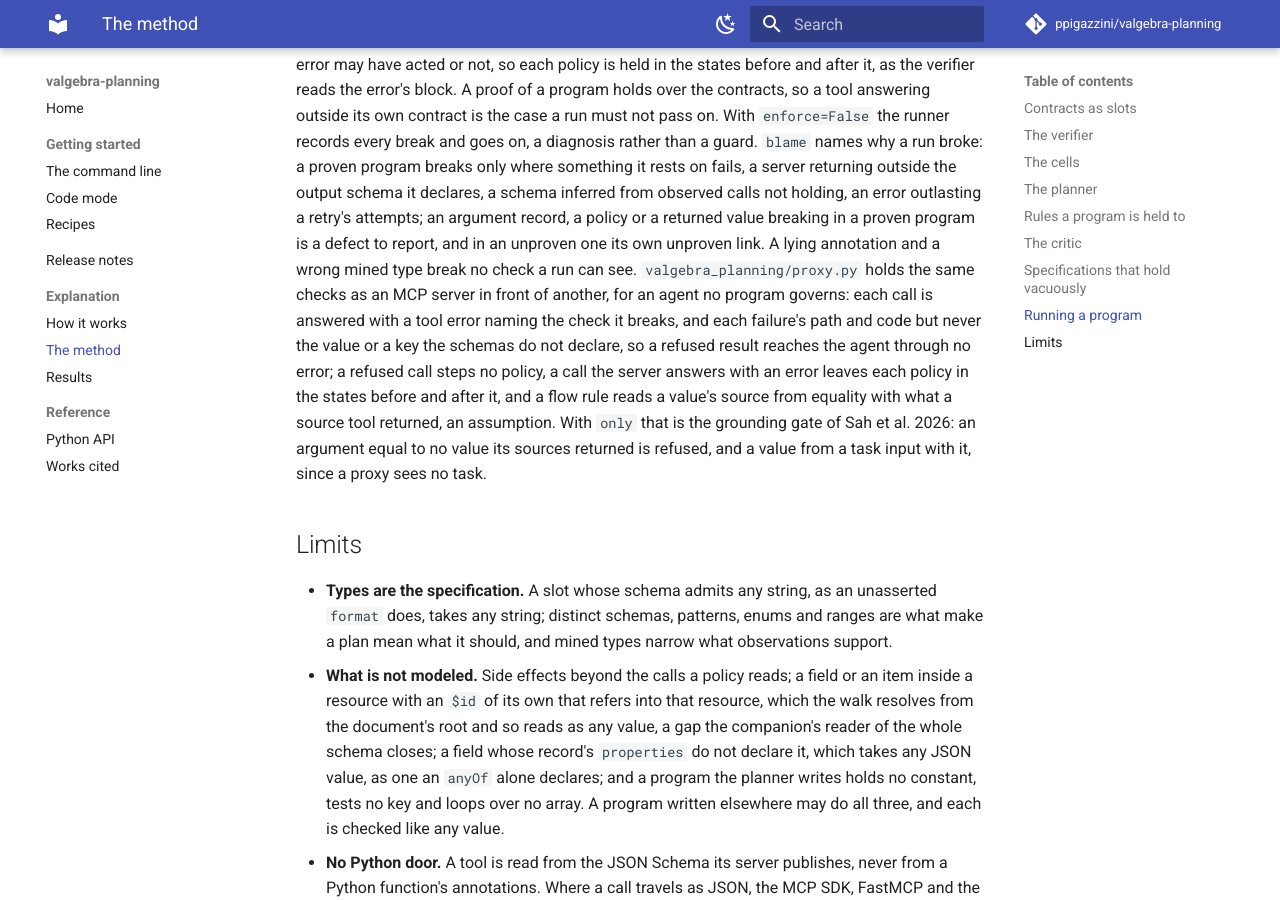
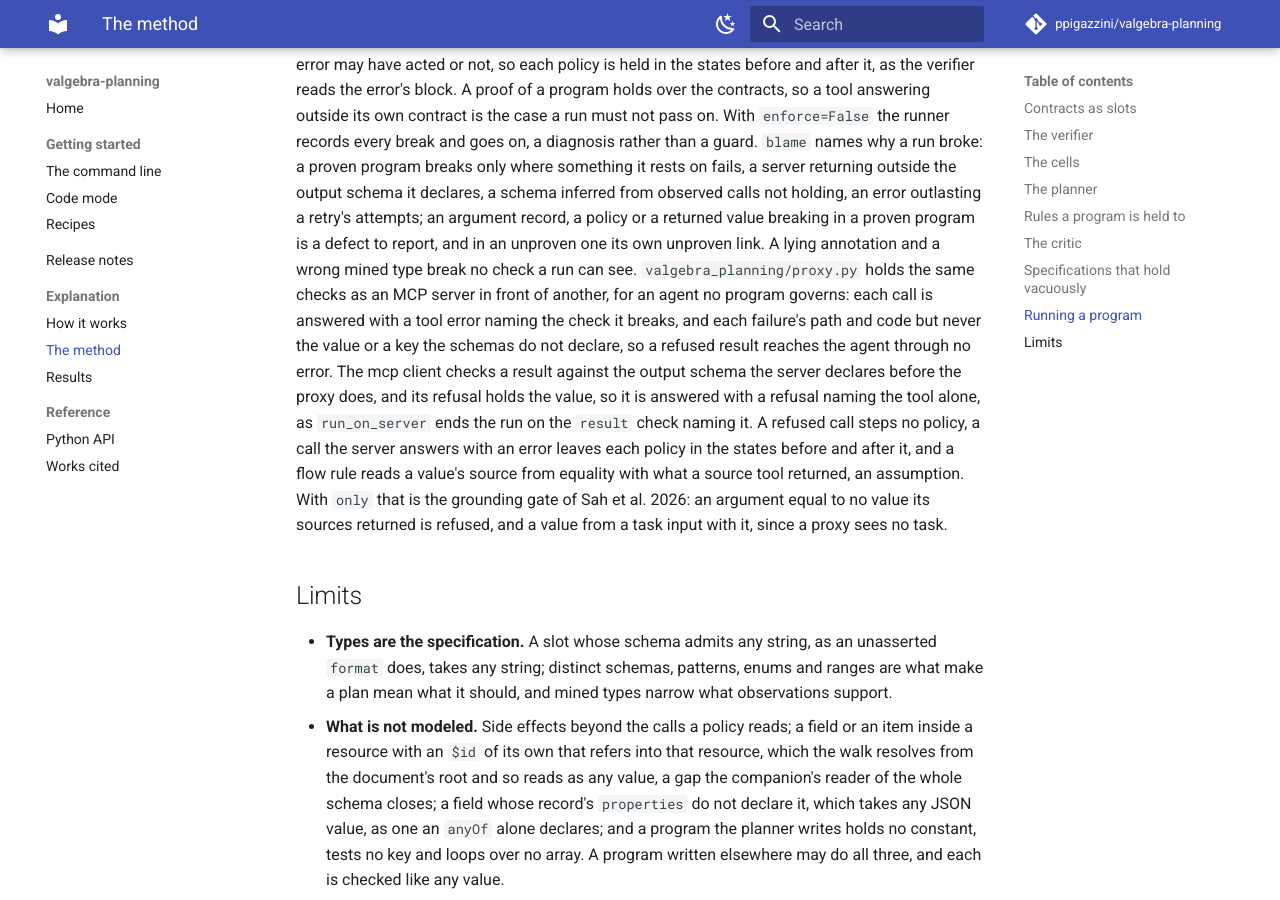
Before and after one commit to ppigazzini/valgebra-planning, an MkDocs documentation site: the page built from docs/method.md, in a window 1280 px wide and 900 px high, scrolled down 5298 px. Built offline with MkDocs 1.6.1 and Material for MkDocs 9.7.7, drawn with Linux system fonts in a browser that asks for light colours; comment, search, counter and statistics services are not loaded.

Commit message:
servers: a result the mcp client refuses is the result check
The mcp client checks a result against the output schema its server declares before
handing it back, and raises a `RuntimeError` whose text holds the value. `run_on_server`
raised it out of the run, with no `Run`, and the proxy answered `Internal server error`
and logged the value with the handler's traceback.

`servers.refused_by_client` tells the client's three refusals from any other error by
their text, which a test against a live client holds. `run_on_server` hands such a
refusal to the runner as `RefusedResultError`, carrying the tool's name alone, and the
run ends on the `result` check, which `blame` reads as the server breaking the schema it
declares. The proxy answers its refusal tool error naming the tool. No message,
exception or log line holds the value, and the parcels and bench studies read no
difference.

```diff
--- a/docs/method.md
+++ b/docs/method.md
@@ -202,29 +202,31 @@ as undecided.
 
 ## Running a program
 
-`valgebra_planning/run.py` calls the tools a program names and checks each step as it is made:
-the argument record against the tool's input set, each policy's step, the result against the
-output set, or against the JSON values where the tool declares none, and the returned value
-against the goal. A coroutine an async tool hands back unawaited is no JSON value: it is refused
-and closed, never run. It fails closed: the first broken check
-ends the run before the call is made, the result bound or the value returned, and `Run.refused`
-names it. A call that answers with an error may have acted or not, so each policy is held in the
-states before and after it, as the verifier reads the error's block. A proof of a program holds over the contracts, so a tool answering outside its own
-contract is the case a run must not pass on. With `enforce=False` the runner records every break
-and goes on, a diagnosis rather than a guard. `blame` names why a run broke: a proven program
-breaks only where something it rests on fails, a server returning outside the output schema it
-declares, a schema inferred from observed calls not holding, an error outlasting a retry's
-attempts; an argument record, a policy or a returned value breaking in a proven program is a
-defect to report, and in an unproven one its own unproven link. A lying annotation and a wrong
-mined type break no check a run can see. `valgebra_planning/proxy.py` holds the same checks
-as an MCP server in front of another, for an agent no program governs: each call is answered with
-a tool error naming the check it breaks, and each failure's path and code but never the value or a
-key the schemas do not declare, so a refused result reaches the agent through no error; a refused
-call steps no policy, a call the server answers with an error leaves each policy in the states
-before and after it, and a flow rule reads a
-value's source from equality with what a source tool returned, an assumption. With `only` that is
-the grounding gate of Sah et al. 2026: an argument equal to no value its sources returned is
-refused, and a value from a task input with it, since a proxy sees no task.
+`valgebra_planning/run.py` calls the tools a program names and checks each step as it is made: the
+argument record against the tool's input set, each policy's step, the result against the output set,
+or against the JSON values where the tool declares none, and the returned value against the goal. A
+coroutine an async tool hands back unawaited is no JSON value: it is refused and closed, never run.
+It fails closed: the first broken check ends the run before the call is made, the result bound or
+the value returned, and `Run.refused` names it. A call that answers with an error may have acted or
+not, so each policy is held in the states before and after it, as the verifier reads the error's
+block. A proof of a program holds over the contracts, so a tool answering outside its own contract
+is the case a run must not pass on. With `enforce=False` the runner records every break and goes on,
+a diagnosis rather than a guard. `blame` names why a run broke: a proven program breaks only where
+something it rests on fails, a server returning outside the output schema it declares, a schema
+inferred from observed calls not holding, an error outlasting a retry's attempts; an argument
+record, a policy or a returned value breaking in a proven program is a defect to report, and in an
+unproven one its own unproven link. A lying annotation and a wrong mined type break no check a run
+can see. `valgebra_planning/proxy.py` holds the same checks as an MCP server in front of another,
+for an agent no program governs: each call is answered with a tool error naming the check it breaks,
+and each failure's path and code but never the value or a key the schemas do not declare, so a
+refused result reaches the agent through no error. The mcp client checks a result against the output
+schema the server declares before the proxy does, and its refusal holds the value, so it is answered
+with a refusal naming the tool alone, as `run_on_server` ends the run on the `result` check naming
+it. A refused call steps no policy, a call the server answers with an error leaves each policy in
+the states before and after it, and a flow rule reads a value's source from equality with what a
+source tool returned, an assumption. With `only` that is the grounding gate of Sah et al. 2026: an
+argument equal to no value its sources returned is refused, and a value from a task input with it,
+since a proxy sees no task.
 
 ## Limits
 
```
Also changed, not shown: CHANGELOG.md (+8 -0 lines), docs/api.md (+2 -2 lines), docs/command-line.md (+2 -0 lines), 5 other files.
